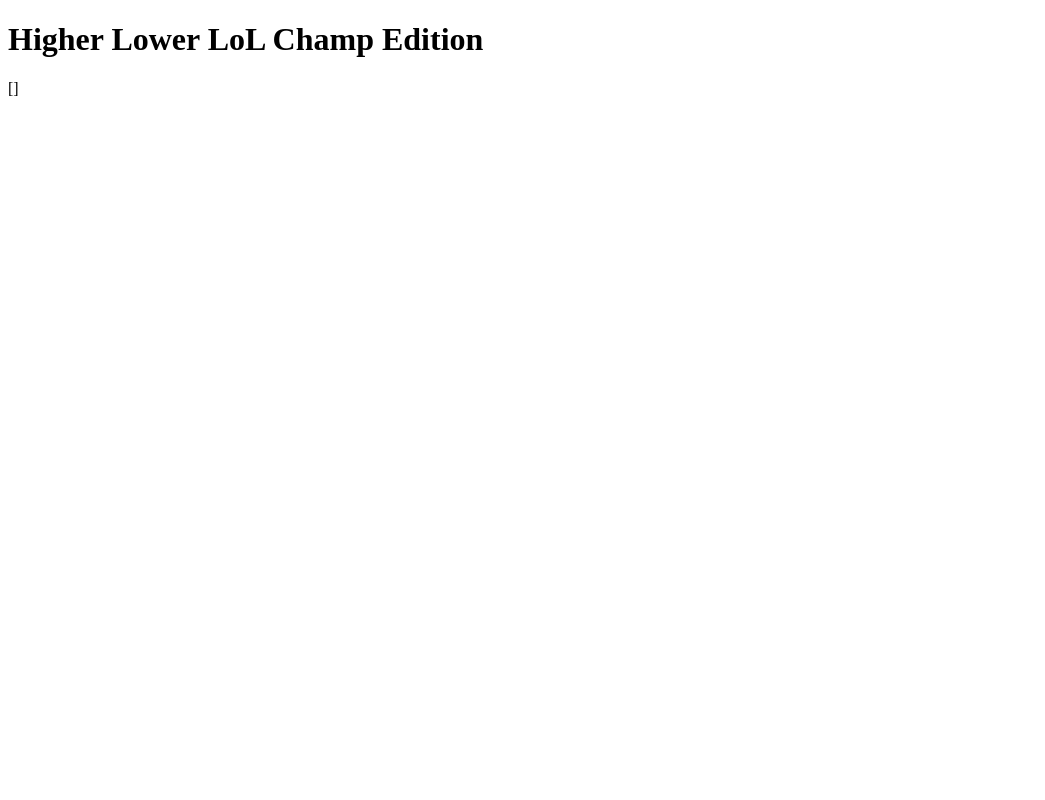
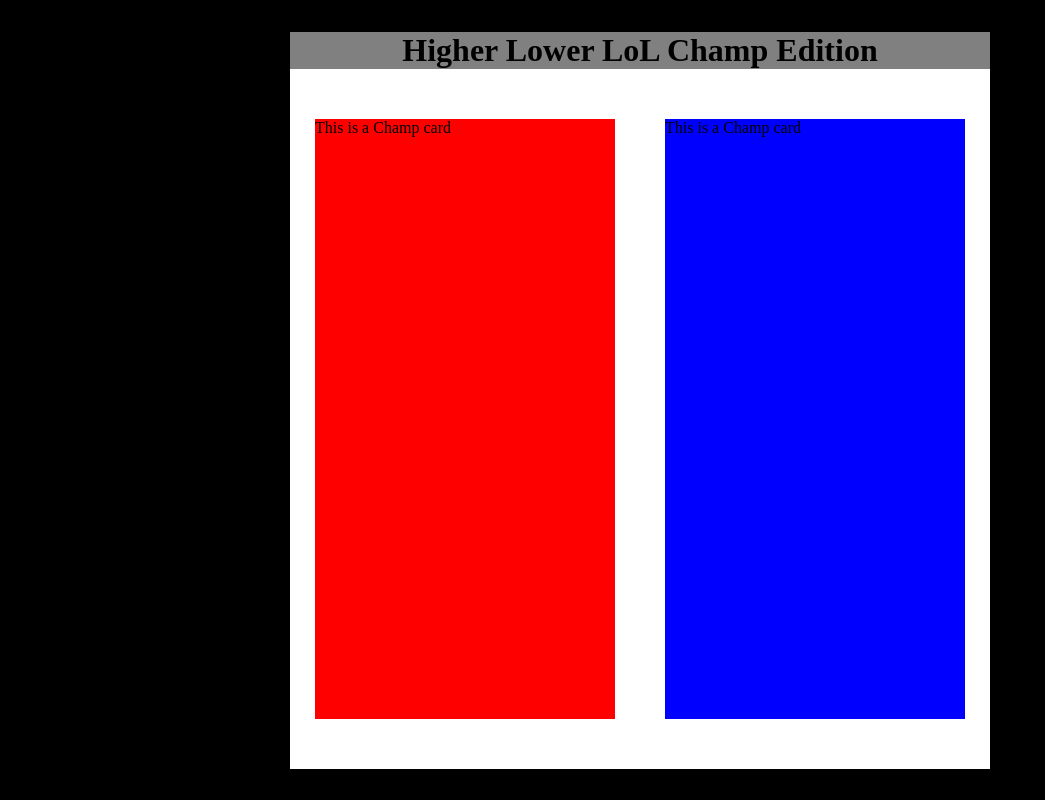
Before and after one commit to DigitalWatergun/higher-lower-lol-champ-web, a React (Create React App) app: page / in a window 1280 px wide. Shown: the whole page, without its empty margins (0-1045 px from the left). Built offline with nearby package versions, Linux system fonts and the light colour scheme; no server answers.

Commit message:
Add styled-components ChampCard Component

```diff
--- a/package.json
+++ b/package.json
@@ -11,6 +11,7 @@
     "react": "^18.2.0",
     "react-dom": "^18.2.0",
     "react-scripts": "5.0.1",
+    "styled-components": "^5.3.6",
     "web-vitals": "^2.1.4"
   },
   "scripts": {
--- a/src/App.js
+++ b/src/App.js
@@ -1,5 +1,33 @@
 import React, { useState, useEffect } from "react";
+import styled from "styled-components";
 import { getChampionData } from "./api/api";
+import { ChampCard } from "./components/ChampCard";
+
+const CardContainer = styled.div`
+    background-color: white;
+    width: 700px;
+    height: 700px;
+    display: flex;
+    align-items: center;
+    justify-content: center;
+`
+
+const MainContainer = styled.div`
+    background-color: gray;
+    display: flex;
+    flex-direction: column;
+    align-items: center;
+    justify-content: center;
+`
+
+const PageContainer = styled.div`
+    display: flex;
+    background-color: black;
+    align-items: center;
+    justify-content: center;
+    height: 100vh;
+    width: 100vw;
+`
 
 export const App = () => {
     const [championData, setChampionData] = useState([]);
@@ -19,9 +47,15 @@
     }, []);
 
     return (
-        <div>
-            <h1>Higher Lower LoL Champ Edition</h1>
-            <p>{JSON.stringify(championData)}</p>
-        </div>
+        <PageContainer>
+            <MainContainer>
+                <h1>Higher Lower LoL Champ Edition</h1>
+                <CardContainer>
+                    <ChampCard position="left"/>
+                    <ChampCard position="right"/>
+                </CardContainer>
+            </MainContainer>
+        </PageContainer>
+
     );
 };
--- /dev/null
+++ b/src/components/ChampCard.jsx
@@ -0,0 +1,20 @@
+import React from "react";
+import styled from "styled-components";
+
+const ChampCardContainer = styled.div`
+    width: 300px;
+    height: 600px;
+    margin: 25px;
+    background-color: ${props => props.position === "left" ? "red" : "blue"};
+`
+
+export const ChampCard = (props) => {
+
+    return (
+        <ChampCardContainer position={props.position}>
+            <div>
+                <p>This is a Champ card</p>
+            </div>
+        </ChampCardContainer>
+    )
+};
--- /dev/null
+++ b/src/index.css
@@ -0,0 +1,5 @@
+* {
+    margin: 0px;
+    padding: 0px;
+    box-sizing: border-box;
+  }
--- a/src/index.js
+++ b/src/index.js
@@ -1,5 +1,6 @@
 import React from 'react';
 import ReactDOM from 'react-dom/client';
+import './index.css'
 import { App } from './App';
 
 const root = ReactDOM.createRoot(document.getElementById('root'));
```
Also changed, not shown: 1 other file (tests, documents, lock files or other folders).
